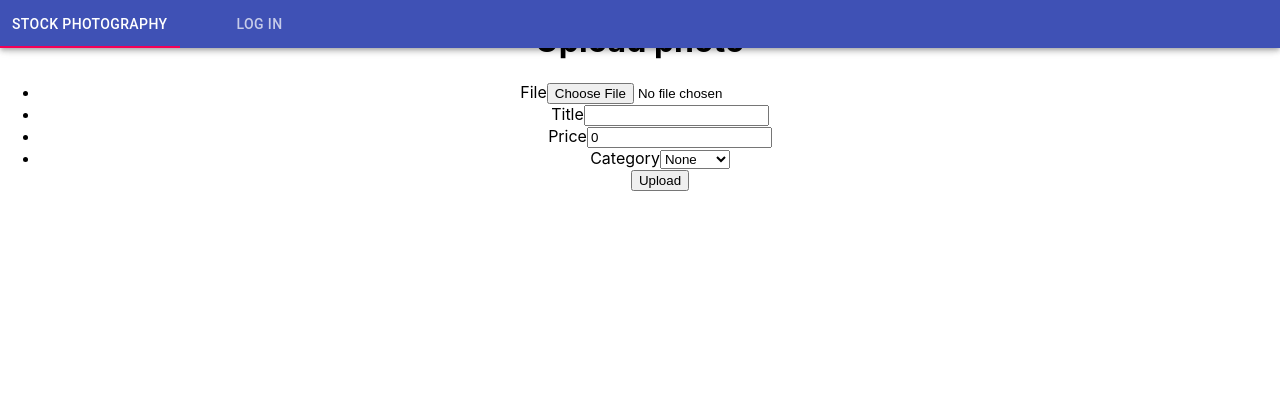
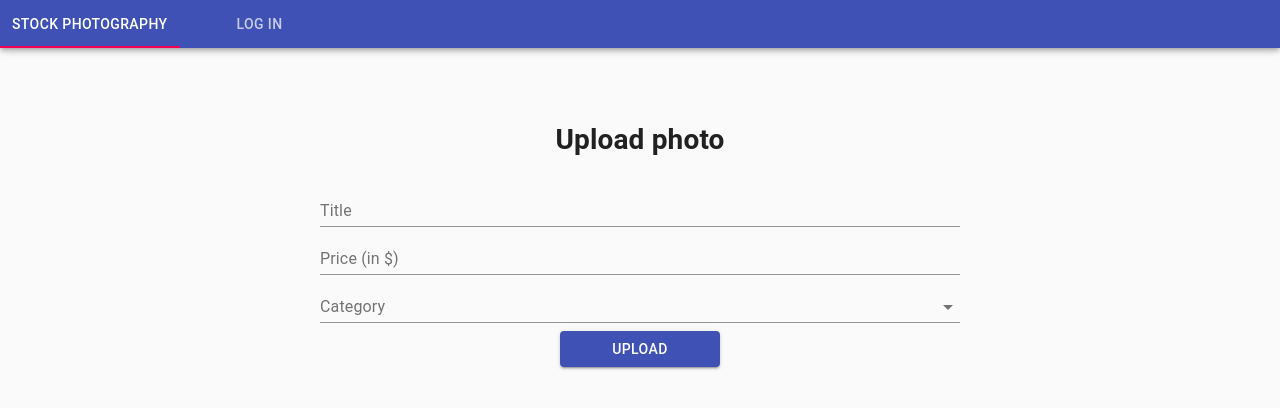
Before and after one commit to sochacki111/stock-photography-shop, a React (Create React App) app in the folder frontend/: page /new-photo in a window 1280 px wide. Shown: the top 408 px of the page. Built offline with nearby package versions, Linux system fonts and the light colour scheme.

Commit message:
Refactor photo uploading

```diff
--- a/frontend/package.json
+++ b/frontend/package.json
@@ -3,6 +3,7 @@
   "version": "0.1.0",
   "private": true,
   "dependencies": {
+    "@material-ui/icons": "^4.11.2",
     "@stripe/stripe-js": "^1.11.0",
     "@testing-library/jest-dom": "^4.2.4",
     "@testing-library/react": "^9.5.0",
--- a/frontend/src/App.js
+++ b/frontend/src/App.js
@@ -1,6 +1,8 @@
 import React from 'react';
 import { Route, BrowserRouter, Switch, Link } from 'react-router-dom';
 import { Tabs, Tab, AppBar } from '@material-ui/core';
+import MuiThemeProvider from '@material-ui/core/styles/MuiThemeProvider';
+
 import { createStore } from 'redux';
 import { connect, useDispatch, useSelector } from 'react-redux';
 
@@ -18,25 +20,16 @@ import Auxiliary from './hoc/Auxiliary/Auxiliary';
 // TODO Use redux to render tabs conditionally
 // redux state
 const App = () => {
-  const routes = [
-    '/',
-    '/auth',
-    '/new-photo',
-    '/my-photos',
-    '/logout'
-    // '/category/:id',
-    // '/photos/edit/:id',
-    // '/photos/:id'
-  ];
+  const routes = ['/', '/auth', '/new-photo', '/my-photos', '/logout'];
   const isAuthenticated = useSelector((state) => state.auth.token !== null);
   console.log(isAuthenticated);
 
   return (
     <div className="App">
-      {/* <Layout></Layout> */}
       <Route
         path="/"
         render={(history) => (
+          <>
             <AppBar>
               <Tabs
                 // value={
@@ -85,6 +78,7 @@ const App = () => {
                 )}
               </Tabs>
             </AppBar>
+          </>
         )}
       />
 
--- /dev/null
+++ b/frontend/src/containers/NewPhoto/NewPhoto.js
@@ -0,0 +1,153 @@
+import React, { Component, useState } from 'react';
+import { connect, useDispatch, useSelector } from 'react-redux';
+import FormControl from '@material-ui/core/FormControl';
+import Input from '@material-ui/core/Input';
+import InputLabel from '@material-ui/core/InputLabel';
+import TextField from '@material-ui/core/TextField';
+import { withStyles } from '@material-ui/core/styles';
+import { makeStyles } from '@material-ui/core/styles';
+import Button from '@material-ui/core/Button';
+import IconButton from '@material-ui/core/IconButton';
+import PhotoCamera from '@material-ui/icons/PhotoCamera';
+import FormGroup from '@material-ui/core/FormGroup';
+import Select from '@material-ui/core/Select';
+import MenuItem from '@material-ui/core/MenuItem';
+import Paper from '@material-ui/core/Paper';
+import Grid from '@material-ui/core/Grid';
+
+import axios from 'axios';
+import withErrorHandler from '../../hoc/withErrorHandler/withErrorHandler';
+import * as actions from '../../store/actions/index';
+
+const useStyles = makeStyles((theme) => ({
+  root: {
+    '& > *': {
+      margin: theme.spacing(1)
+    }
+  },
+  input: {
+    display: 'none'
+  },
+  formControl: {
+    margin: theme.spacing(1),
+    minWidth: 120
+  },
+  selectEmpty: {
+    marginTop: theme.spacing(2)
+  },
+  form: {
+    width: '50%',
+    marginTop: '15vh',
+    margin: 'auto'
+  },
+  uploadButton: {
+    width: '25%',
+    marginTop: '1vh',
+    margin: 'auto'
+  },
+  select: {
+    textAlign: 'left'
+  }
+}));
+
+const NewPhoto = (props) => {
+  const [selectedFile, setSelectedFile] = useState(false);
+  const [title, setTitle] = useState();
+  const [category, setCategory] = useState(false);
+  const [price, setPrice] = useState();
+
+  const token = useSelector((state) => state.auth.token);
+  const dispatch = useDispatch();
+
+  const onAddPhoto = (photoData, token) =>
+    dispatch(actions.addPhoto(photoData, token));
+
+  const fileSelectedHandler = async (event) => {
+    if (event.target.files !== null) {
+      await setSelectedFile(event.target.files[0]);
+    }
+  };
+
+  const fileUploadHandler = async (e) => {
+    e.preventDefault();
+    const fd = new FormData();
+    if (selectedFile !== null) {
+      fd.append('image', selectedFile, selectedFile.name);
+      fd.append('title', title);
+      fd.append('category', category);
+      fd.append('price', String(price));
+
+      await onAddPhoto(fd, props.token);
+    }
+  };
+
+  const classes = useStyles();
+
+  return (
+    <div className={classes.form}>
+      <h1>Upload photo</h1>
+      <FormGroup>
+        {/* <FormControl>
+          <label htmlFor="file">
+            <Button variant="raised" component="span">
+              Upload
+            </Button>
+          </label>
+          <Input
+            id="file"
+            type="file"
+            onChange={fileSelectedHandler}
+            display="none"
+            accept="image/*"
+            style={{ display: 'none' }}
+          />
+        </FormControl> */}
+        <FormControl>
+          <InputLabel htmlFor="title">Title</InputLabel>
+          <Input
+            id="title"
+            type="text"
+            value={title}
+            onChange={(event) => setTitle(event.target.value)}
+          />
+        </FormControl>
+        <FormControl>
+          <InputLabel htmlFor="price">Price (in $)</InputLabel>
+          <Input
+            id="price"
+            // min="1"
+            type="number"
+            value={price || ''}
+            onChange={(event) => setPrice(Number(event.target.value))}
+          />
+        </FormControl>
+        <FormControl>
+          <InputLabel id="category">Category</InputLabel>
+          <Select
+            id="category"
+            name="sortOrder"
+            displayEmpty
+            onChange={(event) => setCategory(event.target.value)}
+            className={classes.select}
+          >
+            <MenuItem value="">None</MenuItem>
+            <MenuItem value="Fashion">Fashion</MenuItem>
+            <MenuItem value="Aerial">Aerial</MenuItem>
+            <MenuItem value="Travel">Travel</MenuItem>
+            <MenuItem value="Animals">Animals</MenuItem>
+          </Select>
+        </FormControl>
+        <Button
+          className={classes.uploadButton}
+          onClick={fileUploadHandler}
+          variant="contained"
+          color="primary"
+        >
+          Upload
+        </Button>
+      </FormGroup>
+    </div>
+  );
+};
+
+export default withErrorHandler(NewPhoto, axios);
--- a/frontend/src/containers/Photos/Photos.tsx
+++ b/frontend/src/containers/Photos/Photos.tsx
@@ -2,13 +2,14 @@ import React, { Component } from 'react';
 import { connect } from 'react-redux';
 import axios from 'axios';
 import { RouteComponentProps, Link } from 'react-router-dom';
+import GridList from '@material-ui/core/GridList';
+import GridListTile from '@material-ui/core/GridListTile';
 
 import withErrorHandler from '../../hoc/withErrorHandler/withErrorHandler';
 import { Photo } from '../../components/Photo/Photo';
 import './Photos.css';
-
 interface IProps extends RouteComponentProps {
-  isAuthenticated: boolean;
+  isAuthenticated: boolean; // TODO Delete?
   token: string;
   // TODO refactor
   match: any;
@@ -21,7 +22,6 @@ interface Photo {
     id: string;
     email: string;
   };
-  // author: string;
   url: string;
   price: number;
 }
@@ -29,7 +29,6 @@ interface Photo {
 interface IState {
   photos: Photo[];
   error: string | boolean;
-  purchasing: boolean;
   category: string;
   searchKeyword: string;
   sortOrder: string;
@@ -41,8 +40,7 @@ class Photos extends Component<IProps, IState> {
     error: false,
     category: this.props.match.params.id ? this.props.match.params.id : '',
     searchKeyword: '',
-    sortOrder: '',
-    purchasing: false // TODO delete
+    sortOrder: ''
   };
 
   componentDidMount() {
@@ -61,7 +59,6 @@ class Photos extends Component<IProps, IState> {
   async fetchPhotos() {
     try {
       const config = {
-        // headers: { Authorization: `${this.props.token}` }
         headers: { Authorization: `Bearer ${this.props.token}` }
       };
       const response = await axios.get(
@@ -90,10 +87,6 @@ class Photos extends Component<IProps, IState> {
     this.setState({ category: e.target.value });
   };
 
-  // postSelectedHandler = (photoId: string) => {
-  //   this.props.history.push('/photos/' + photoId);
-  // };
-
   render() {
     // TODO Add error message while server is not responding
     // let photos = <p style={{ textAlign: 'center' }}>Something went wrong!</p>;
@@ -104,23 +97,24 @@ class Photos extends Component<IProps, IState> {
     //     );
     //   });
     // }
-    let photos: JSX.Element[] = [];
+    let photos: JSX.Element | null = null;
     if (Array.isArray(this.state.photos)) {
-      photos = this.state.photos.map((photo: Photo) => {
-        return (
-          <Link to={'/photos/' + photo._id} key={photo._id}>
-            <Photo
-              title={photo.title}
-              // author=""
-              // author={photo.author}
-              // author={photo.author}
-              url={photo.url}
-              price={photo.price}
-              // clicked={() => this.postSelectedHandler( photo._id )}
-            ></Photo>
-          </Link>
-        );
-      });
+      photos = (
+        <GridList cellHeight={160} cols={4}>
+          {this.state.photos.map((photo) => (
+            <GridListTile cols={2} rows={1} key={photo._id}>
+              <Link to={'/photos/' + photo._id}>
+                <img
+                  src={photo.url}
+                  alt={photo.title}
+                  // className="MuiGridListTile-imgFullHeight"
+                  className="MuiGridListTile-imgFullWidth"
+                />
+              </Link>
+            </GridListTile>
+          ))}
+        </GridList>
+      );
     }
 
     return (
@@ -168,6 +162,4 @@ const mapStateToProps = (state: any) => {
   };
 };
 
-// export default Photos;
-
 export default connect(mapStateToProps, null)(withErrorHandler(Photos, axios));
--- a/frontend/src/index.js
+++ b/frontend/src/index.js
@@ -4,6 +4,7 @@ import { BrowserRouter } from 'react-router-dom';
 import { Provider } from 'react-redux';
 import { createStore, applyMiddleware, compose, combineReducers } from 'redux';
 import thunk from 'redux-thunk';
+import CssBaseline from '@material-ui/core/CssBaseline';
 
 import './index.css';
 import App from './App';
@@ -27,6 +28,7 @@ ReactDOM.render(
   <React.StrictMode>
     <Provider store={store}>
       <BrowserRouter>
+        <CssBaseline />
         <App />
       </BrowserRouter>
     </Provider>
```
Also changed, not shown: 1 other file (tests, documents, lock files or other folders). Lines whose indentation alone changed are shown as unchanged.
